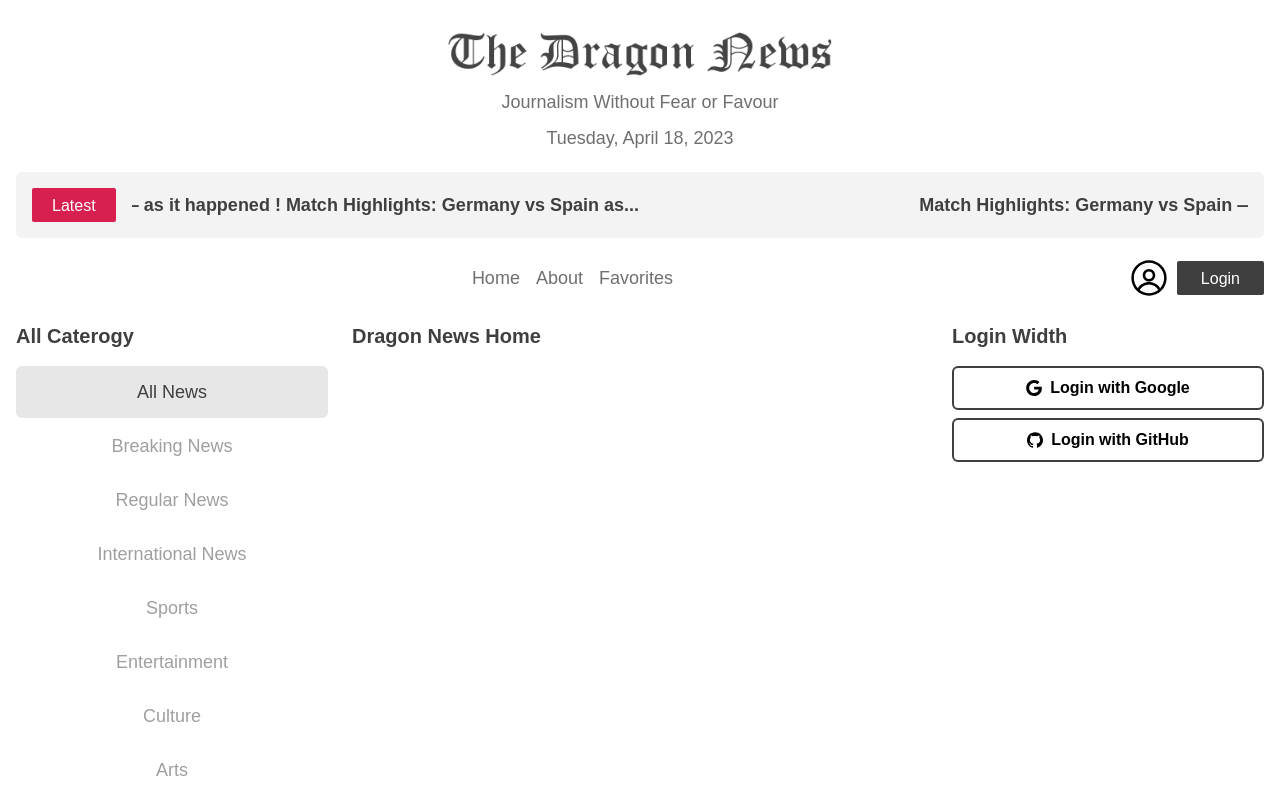
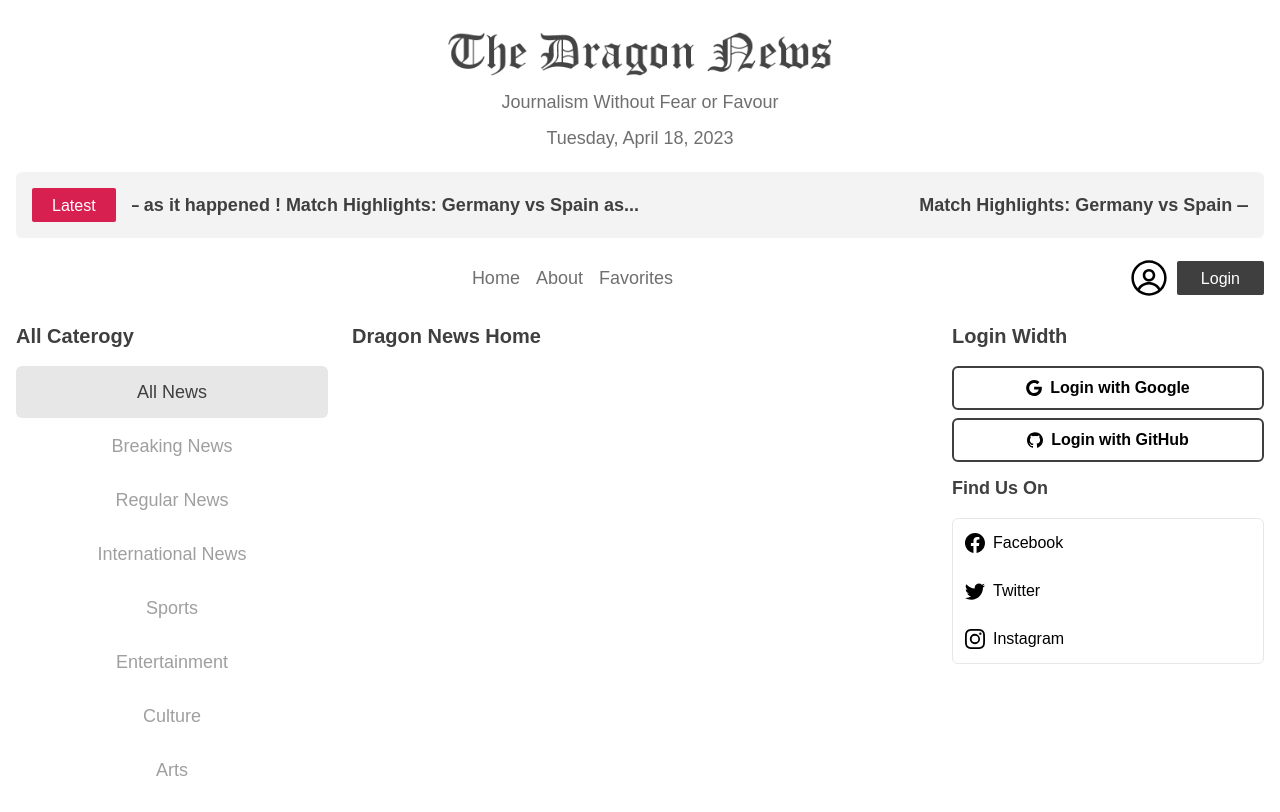
Before and after one commit to anjankarmakar10/dragon-news-clint, a React (Vite) app: page / in a window 1280 px wide. Built offline with nearby package versions, Linux system fonts and the light colour scheme.

Commit message:
implement social links components

```diff
--- a/src/components/buttons/GitHubLogin.jsx
+++ b/src/components/buttons/GitHubLogin.jsx
@@ -5,7 +5,7 @@ const GitHubLogin = ({ onClick }) => {
   return (
     <button
       onClick={onClick}
-      className="flex items-center gap-2 rounded-md border-2 border-[#403F3F] font-semibold p-2 w-full justify-center "
+      className="flex items-center gap-2 rounded-md border-2 border-[#403F3F] font-semibold p-2 w-full justify-center hover:bg-slate-300"
     >
       <ImGithub />
       Login with GitHub
--- a/src/components/buttons/GoogleLogin.jsx
+++ b/src/components/buttons/GoogleLogin.jsx
@@ -5,7 +5,7 @@ const GoogleLogin = ({ onClick }) => {
   return (
     <button
       onClick={onClick}
-      className="flex items-center gap-2 rounded-md border-2 border-[#403F3F] font-semibold p-2 w-full justify-center "
+      className="flex items-center gap-2 rounded-md border-2 border-[#403F3F] font-semibold p-2 w-full justify-center hover:bg-slate-300 "
     >
       <ImGoogle />
       Login with Google
--- a/src/pages/Home/components/Categories/Categories.jsx
+++ b/src/pages/Home/components/Categories/Categories.jsx
@@ -3,7 +3,7 @@ import useCategory from "../../../../hooks/useCategory";
 import { useState } from "react";
 const Categories = () => {
   const categories = useCategory();
-  const [active, setActive] = useState("All News");
+  const [active, setActive] = useState(0);
 
   return (
     <section>
@@ -14,9 +14,9 @@ const Categories = () => {
       <div className="flex md:flex-col flex-wrap gap-[2px]">
         {categories?.map((category) => (
           <div
-            onClick={() => setActive(category?.name)}
+            onClick={() => setActive(+category?.id)}
             className={`font-medium text-base md:text-lg cursor-pointer hover:bg-[#E7E7E7]  rounded-md text-center p-2 md:p-3 ${
-              category?.name === active
+              +category?.id === active
                 ? "bg-[#E7E7E7] text-[#403F3F]"
                 : "text-[#9F9F9F]"
             }`}
--- /dev/null
+++ b/src/pages/Home/components/News/News.jsx
@@ -0,0 +1,7 @@
+import React from "react";
+
+const News = () => {
+  return <div>News</div>;
+};
+
+export default News;
--- /dev/null
+++ b/src/pages/Home/components/Social/SocialLinks.jsx
@@ -0,0 +1,35 @@
+import React from "react";
+import { BsFacebook, BsInstagram, BsTwitter } from "react-icons/bs";
+const SocialLinks = () => {
+  return (
+    <div>
+      <div className="text-lg text-[#403F3F] font-semibold mb-4">
+        Find Us On
+      </div>
+      <div className="border rounded-md overflow-hidden">
+        <LinkWrapper>
+          <BsFacebook size={20} />
+          Facebook
+        </LinkWrapper>
+        <LinkWrapper>
+          <BsTwitter size={20} />
+          Twitter
+        </LinkWrapper>
+        <LinkWrapper>
+          <BsInstagram size={20} />
+          Instagram
+        </LinkWrapper>
+      </div>
+    </div>
+  );
+};
+
+const LinkWrapper = ({ children }) => {
+  return (
+    <div className="flex items-center gap-2 p-3 font-medium hover:bg-slate-300 cursor-pointer">
+      {children}
+    </div>
+  );
+};
+
+export default SocialLinks;
--- a/src/pages/Home/components/login/LoginContainer.jsx
+++ b/src/pages/Home/components/login/LoginContainer.jsx
@@ -8,7 +8,7 @@ const LoginContainer = ({ showTitle = true }) => {
       <h3 className="text-lg md:text-xl text-[#403F3F] font-semibold mb-4">
         {showTitle ? "Login Width" : ""}
       </h3>
-      <div className="flex flex-col gap-2">
+      <div className="flex flex-col gap-2 mb-3">
         <GoogleLogin />
         <GitHubLogin />
       </div>
--- a/src/pages/Home/container/RightBar.jsx
+++ b/src/pages/Home/container/RightBar.jsx
@@ -1,5 +1,6 @@
 import React from "react";
 import LoginContainer from "../components/login/LoginContainer";
+import SocialLinks from "../components/Social/SocialLinks";
 
 const RightBar = () => {
   return (
@@ -7,6 +8,7 @@ const RightBar = () => {
       <div className="hidden lg:block">
         <LoginContainer />
       </div>
+      <SocialLinks />
     </aside>
   );
 };
```
